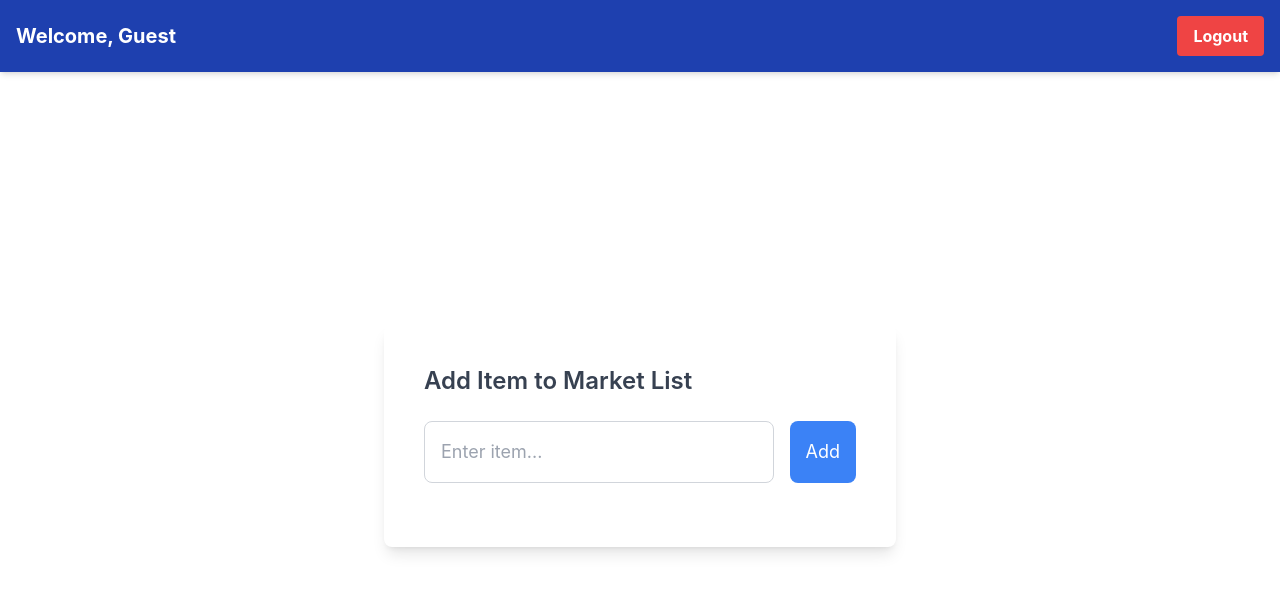
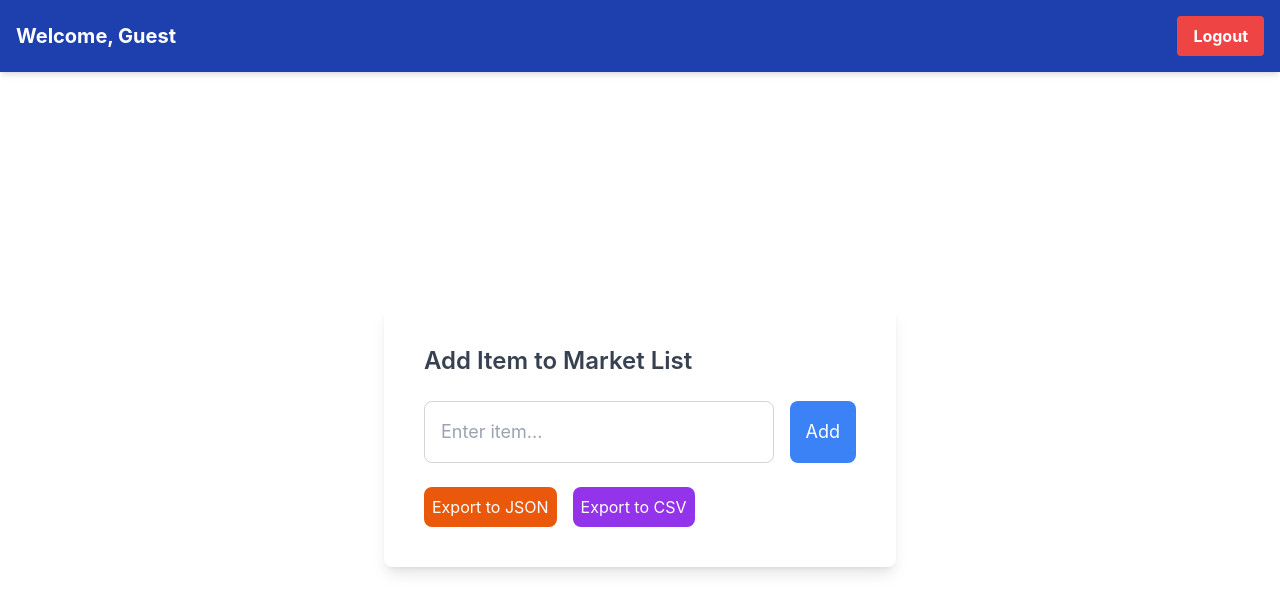
Before and after one commit to yalcinyagizkorkmaz/MarketList, a React (Create React App) app in the folder my-app/: page /List in a window 1280 px wide. Shown: the top 612 px of the page. Built offline with nearby package versions, Linux system fonts and the light colour scheme.

Commit message:
listeyi-json-ve-csv-formatına dönüştürme

```diff
--- a/my-app/src/Component/ListSayfa.js
+++ b/my-app/src/Component/ListSayfa.js
@@ -3,7 +3,7 @@ import { useLocation } from 'react-router-dom';
 import axios from 'axios';
 import '../App.css';
 import Header from './Header';
-import {jwtDecode} from 'jwt-decode';  // Correct import of jwt-decode
+import { jwtDecode } from 'jwt-decode'; // Correct import of jwt-decode
 
 const ListSayfa = () => {
   const { state } = useLocation();
@@ -16,23 +16,15 @@ const ListSayfa = () => {
 
   useEffect(() => {
     const token = localStorage.getItem('token');
-    console.log("Retrieved token:", token); // Debugging line
-
-
-    if (!token) {
-      console.error("No token found!");
-      return;
-    }
+    if (!token) return;
 
     try {
-      const decodedToken = jwtDecode(token);  // Correctly decode token here
+      const decodedToken = jwtDecode(token);
       if (decodedToken.exp * 1000 < Date.now()) {
-        console.error("Token has expired");
-        localStorage.removeItem('token');  // Optionally remove expired token
+        localStorage.removeItem('token'); // Optionally remove expired token
         return;
       }
     } catch (error) {
-      console.error("Invalid token", error);
       return;
     }
 
@@ -43,7 +35,6 @@ const ListSayfa = () => {
       }
     })
     .then(response => {
-      console.log("Fetched items:", response.data);
       setItems(response.data.map(item => ({
         text: item.item_name,
         status: item.item_status,
@@ -55,14 +46,38 @@ const ListSayfa = () => {
     });
   }, []);
 
+  // Export functions
+  const exportToJson = () => {
+    const json = JSON.stringify(items, null, 2);
+    const blob = new Blob([json], { type: 'application/json' });
+    const url = URL.createObjectURL(blob);
+    const a = document.createElement('a');
+    a.href = url;
+    a.download = 'items.json';
+    a.click();
+    URL.revokeObjectURL(url);
+  };
+
+  const exportToCsv = () => {
+    const csvRows = [
+      ['Item Name', 'Status'], // header row
+      ...items.map(item => [item.text, item.status]) // data rows
+    ];
+    const csvString = csvRows.map(row => row.join(',')).join('\n');
+    const blob = new Blob([csvString], { type: 'text/csv' });
+    const url = URL.createObjectURL(blob);
+    const a = document.createElement('a');
+    a.href = url;
+    a.download = 'items.csv';
+    a.click();
+    URL.revokeObjectURL(url);
+  };
+
   const handleAddItem = (e) => {
     e.preventDefault();
 
     const token = localStorage.getItem('token');
-    if (!token) {
-      console.warn("No token found for adding item.");
-      return;
-    }
+    if (!token) return;
 
     const decodedToken = jwtDecode(token);
     const userId = decodedToken?.user_id || null;
@@ -78,18 +93,12 @@ const ListSayfa = () => {
         }
       })
       .then(response => {
-        if (response.data && response.data.item_name && response.data.item_status && response.data.item_id) {
-          setItems([...items, { text: response.data.item_name, status: response.data.item_status, itemId: response.data.item_id }]);
-          setInputValue('');
-        } else {
-          console.error("Invalid response structure:", response.data);
-        }
+        setItems([...items, { text: response.data.item_name, status: response.data.item_status, itemId: response.data.item_id }]);
+        setInputValue('');
       })
       .catch(error => {
         console.error("Error creating the item:", error);
       });
-    } else {
-      console.warn("Input value is empty or user ID is invalid.");
     }
   };
 
@@ -98,11 +107,6 @@ const ListSayfa = () => {
     const token = localStorage.getItem('token');
     const decodedToken = jwtDecode(token);
     const userId = decodedToken?.user_id || null;
-
-    if (!item?.itemId || !userId) {
-      console.error("Invalid item ID or user ID");
-      return;
-    }
 
     axios.put(`http://localhost:8000/list/${item.itemId}`, {
       item_name: item.text,
@@ -114,13 +118,9 @@ const ListSayfa = () => {
       }
     })
     .then(response => {
-      if (response.status === 200 && response.data) {
-        const updatedItems = [...items];
-        updatedItems[index].status = 'Updated';
-        setItems(updatedItems);
-      } else {
-        console.error("Invalid response structure or status:", response.data);
-      }
+      const updatedItems = [...items];
+      updatedItems[index].status = 'Updated';
+      setItems(updatedItems);
     })
     .catch(error => {
       console.error("Error updating the status!", error);
@@ -182,11 +182,11 @@ const ListSayfa = () => {
 
   const handleDelete = (index) => {
     const item = items[index];
-    const token = localStorage.getItem('token'); // Token'ı buradan alıyoruz
+    const token = localStorage.getItem('token');
 
     axios.delete(`http://localhost:8000/list/${item.itemId}`, {
       headers: {
-        Authorization: `Bearer ${token}` // Token'ı yetkilendirme başlığına ekliyoruz
+        Authorization: `Bearer ${token}`
       }
     })
     .then(() => {
@@ -197,8 +197,6 @@ const ListSayfa = () => {
       console.error("There was an error deleting the item!", error.response ? error.response.data : error);
     });
   };
-
-
 
   return (
     <div className="flex flex-col h-screen">
@@ -275,6 +273,22 @@ const ListSayfa = () => {
               </li>
             ))}
           </ul>
+
+          {/* Export buttons */}
+          <div className="mt-4 flex space-x-4">
+            <button
+             className="bg-orange-600 text-white p-2 rounded-lg hover:bg-orange-700 focus:outline-none focus:ring-2 focus:ring-orange-500"
+              onClick={exportToJson}
+            >
+              Export to JSON
+            </button>
+            <button
+             className="bg-purple-600 text-white p-2 rounded-lg hover:bg-purple-700 focus:outline-none focus:ring-2 focus:ring-purple-500"
+              onClick={exportToCsv}
+            >
+              Export to CSV
+            </button>
+          </div>
         </div>
       </div>
     </div>
```
